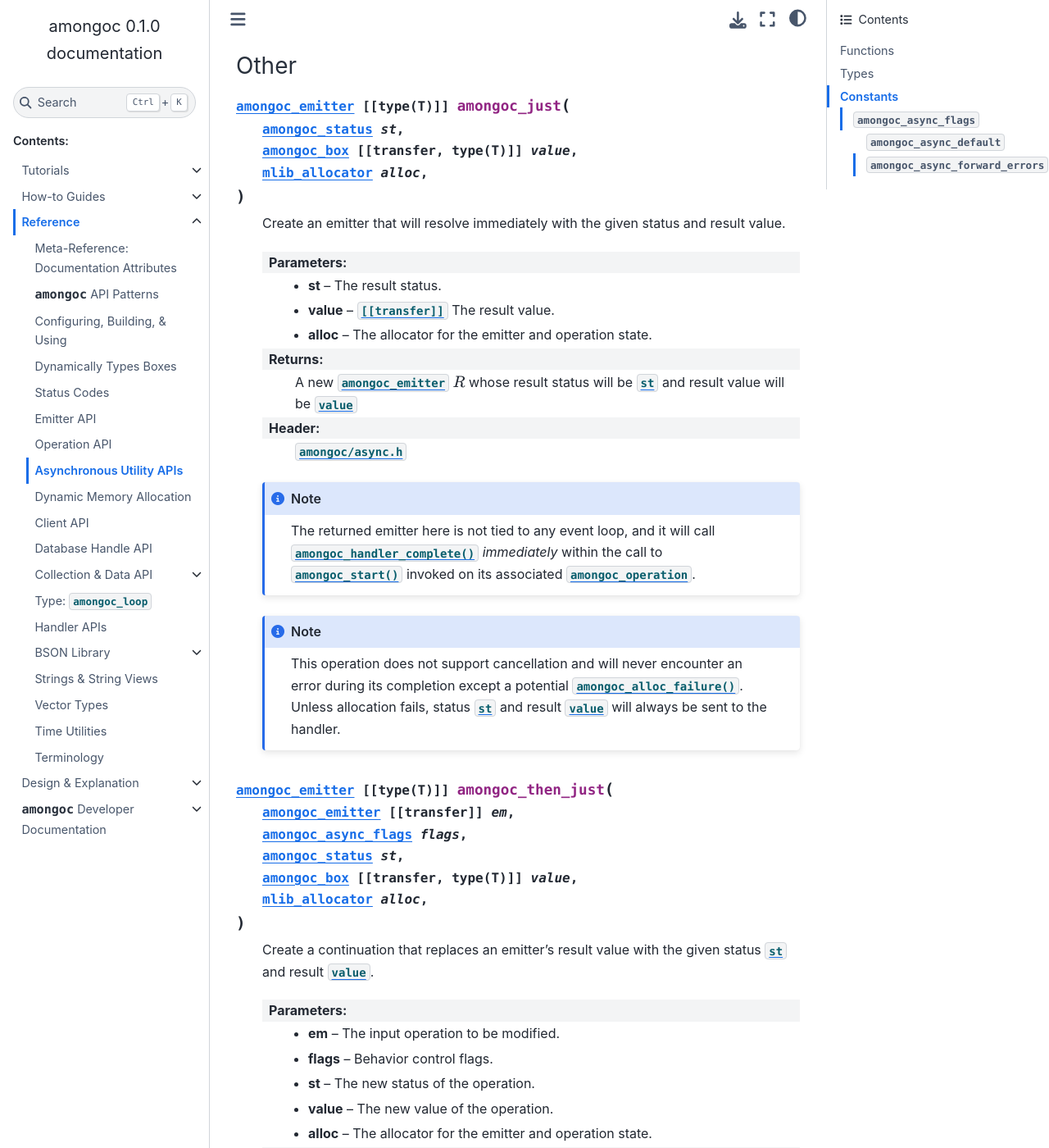
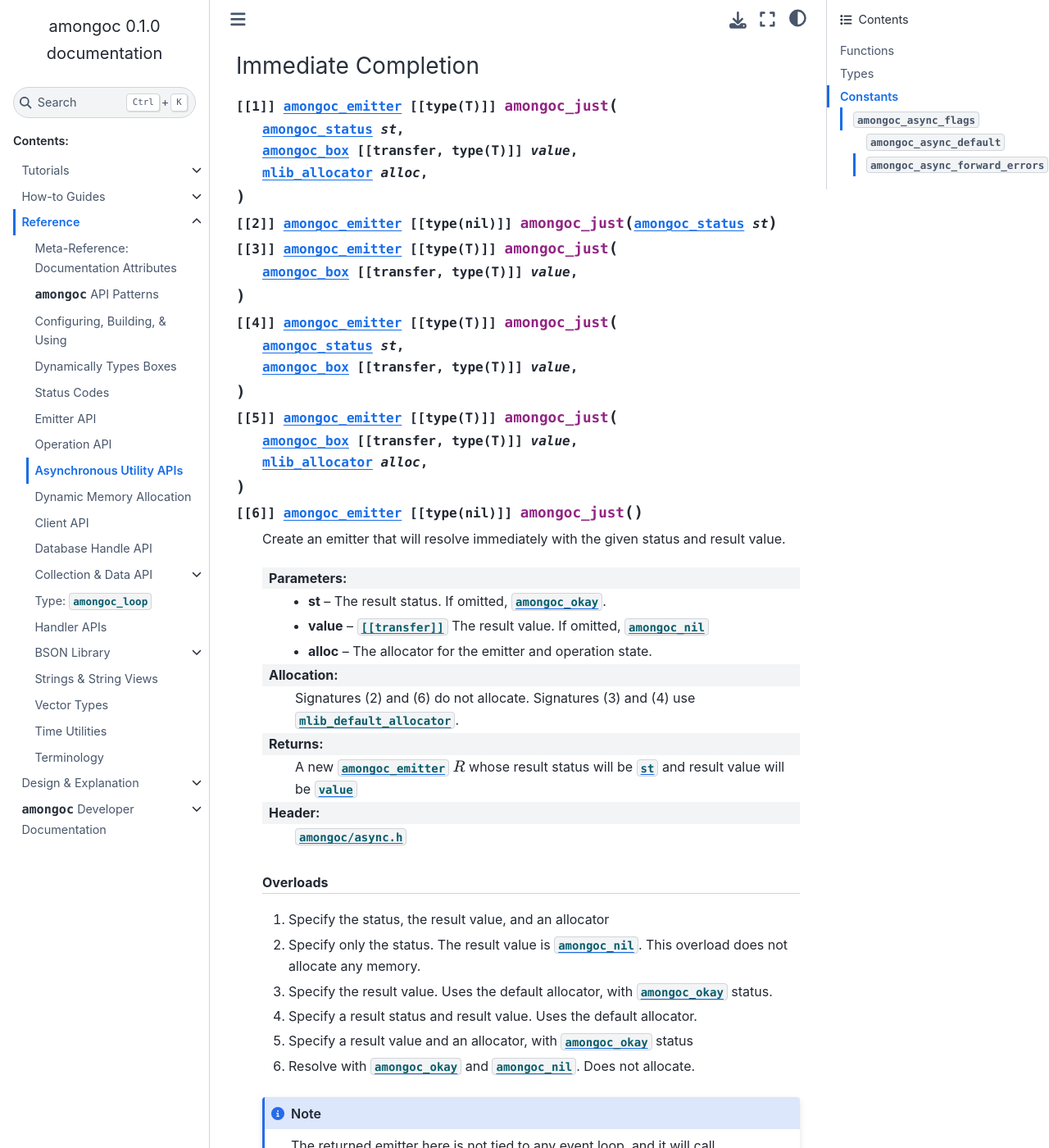
Before and after one commit to mongodb-labs/mongo-c-driver-async, a Sphinx documentation site: the page built from docs/ref/async.rst, in a window 1280 px wide and 1400 px high, scrolled down 3963 px. Shown: the whole window at 82% size. Built offline with Sphinx 7.4.7 and the Sphinx Book theme 1.1.4, drawn with Linux system fonts in a browser that asks for light colours.

Commit message:
Support and simplify many more generic function signatures

```diff
--- a/docs/how-to/looping.rst
+++ b/docs/how-to/looping.rst
@@ -100,9 +100,9 @@ countdown reaches zero.
   :end-at: }
 
 The `amongoc_just` function creates a pseudo-async operation that resolves
-immediately with the given result. Here, we create a successful status with
-`amongoc_okay` and use `amongoc_box_uint64` to create a box that stores the
-final calculation. This result value box will appear at the end of our loop.
+immediately with the given result. Here, we use `amongoc_box_uint64` to create a
+box that stores the final calculation. This result value box will appear at the
+end of our loop.
 
 
 Starting a Timer
--- a/docs/ref/async.rst
+++ b/docs/ref/async.rst
@@ -111,20 +111,36 @@ Asynchronous Continuations
   the result of another asynchronous operation.
 
 
-Other
-*****
+Immediate Completion
+********************
 
-.. function:: amongoc_emitter [[type(T)]] amongoc_just(amongoc_status st, amongoc_box [[transfer, type(T)]] value, mlib_allocator alloc)
+.. function::
+  [[1]] amongoc_emitter [[type(T)]] amongoc_just(amongoc_status st, amongoc_box [[transfer, type(T)]] value, mlib_allocator alloc)
+  [[2]] amongoc_emitter [[type(nil)]] amongoc_just(amongoc_status st)
+  [[3]] amongoc_emitter [[type(T)]] amongoc_just(amongoc_box [[transfer, type(T)]] value)
+  [[4]] amongoc_emitter [[type(T)]] amongoc_just(amongoc_status st, amongoc_box [[transfer, type(T)]] value)
+  [[5]] amongoc_emitter [[type(T)]] amongoc_just(amongoc_box [[transfer, type(T)]] value, mlib_allocator alloc)
+  [[6]] amongoc_emitter [[type(nil)]] amongoc_just()
 
   Create an emitter that will resolve immediately with the given status and
   result value.
 
-  :param st: The result status.
-  :param value: |attr.transfer| The result value.
+  :param st: The result status. If omitted, `amongoc_okay`.
+  :param value: |attr.transfer| The result value. If omitted, `amongoc_nil`
   :param alloc: |opstate-alloc|
+  :allocation: Signatures (2) and (6) do not allocate. Signatures (3) and (4) use `mlib_default_allocator`.
   :return: A new `amongoc_emitter` |R| whose result status will be `st` and
     result value will be `value`
   :header: |this-header|
+
+  .. rubric:: Overloads
+
+  1. Specify the status, the result value, and an allocator
+  2. Specify only the status. The result value is `amongoc_nil`. This overload does not allocate any memory.
+  3. Specify the result value. Uses the default allocator, with `amongoc_okay` status.
+  4. Specify a result status and result value. Uses the default allocator.
+  5. Specify a result value and an allocator, with `amongoc_okay` status
+  6. Resolve with `amongoc_okay` and `amongoc_nil`. Does not allocate.
 
   .. note::
 
```
Also changed, not shown: other parts of docs/ref/async.rst (+3 -0 lines), docs/ref/bson/value.rst (+6 -5 lines), 9 other files.
